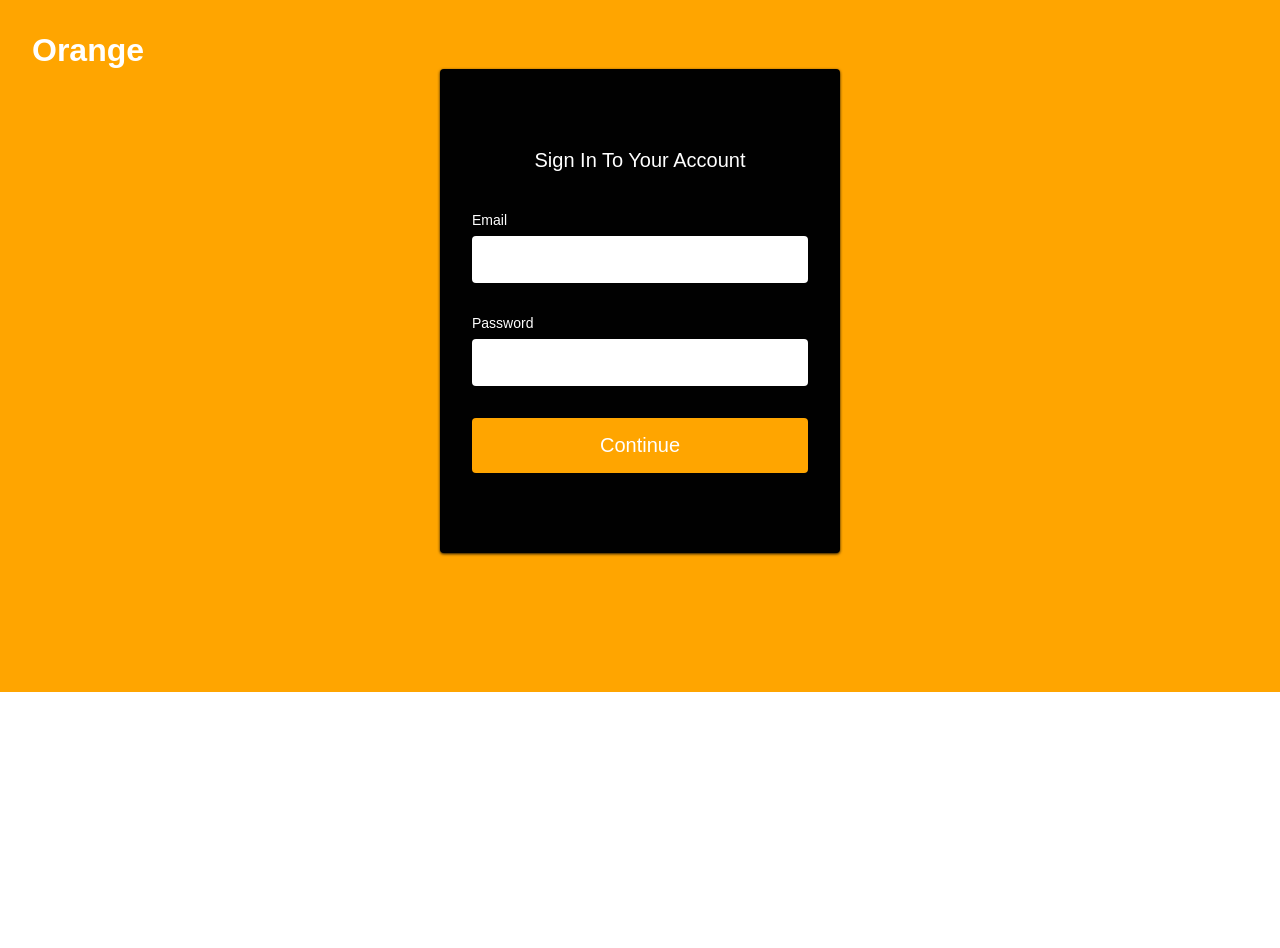
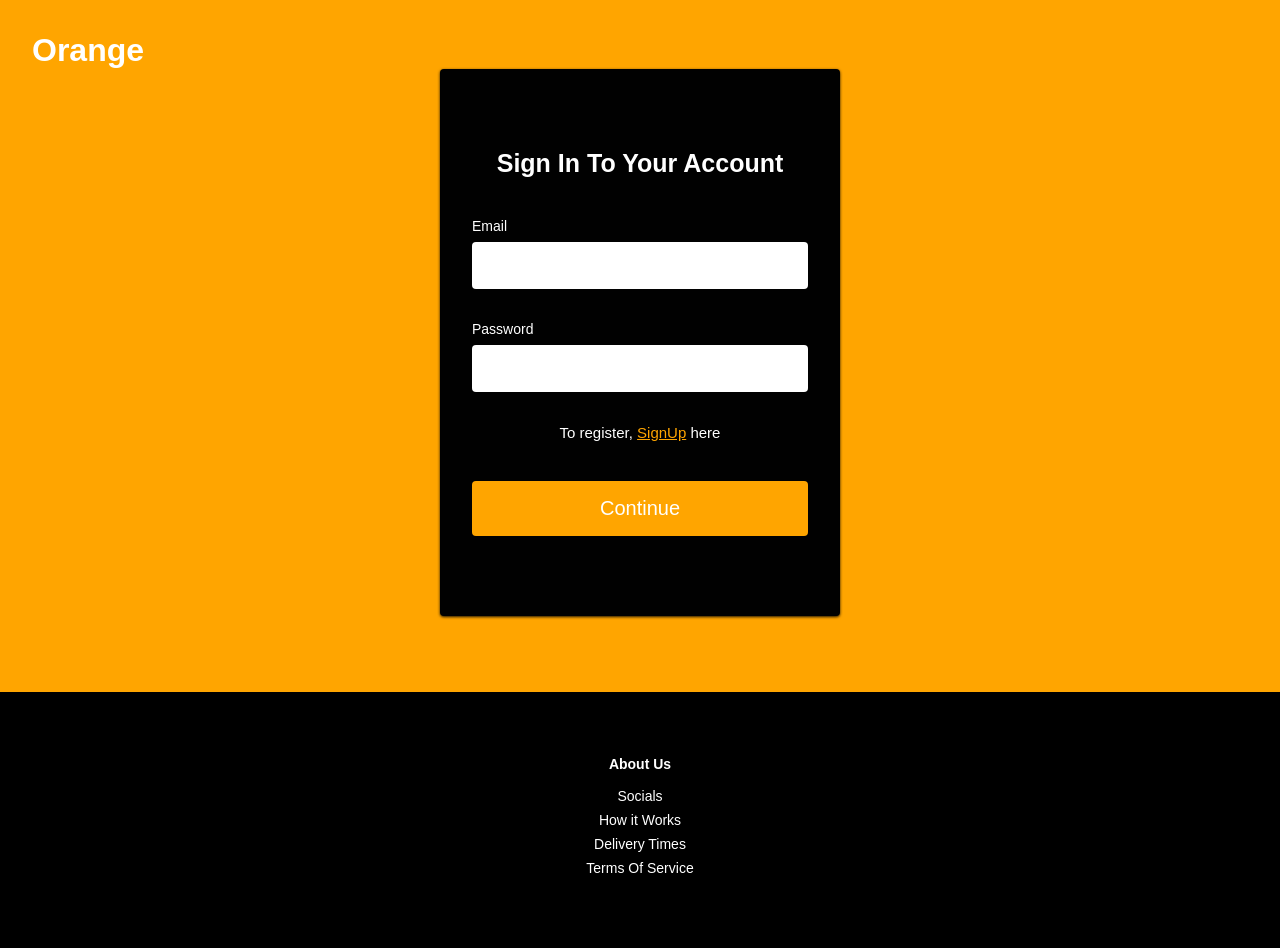
Before and after one commit to huzaifazia17/E-commerce_store, a React (Create React App) app in the folder client/: page /signin in a window 1280 px wide. Shown: the top 948 px of the page. Before the commit the page ends 800 px from the top, so only its background shows below. Built offline with nearby package versions, Linux system fonts and the light colour scheme; a web font is replaced by a local one.

Commit message:
signin edit

```diff
--- a/client/package.json
+++ b/client/package.json
@@ -3,6 +3,7 @@
   "version": "0.1.0",
   "private": true,
   "dependencies": {
+    "@fortawesome/fontawesome-free": "^6.1.1",
     "@testing-library/jest-dom": "^5.16.2",
     "@testing-library/react": "^12.1.2",
     "@testing-library/user-event": "^13.5.0",
--- a/client/src/App.js
+++ b/client/src/App.js
@@ -16,7 +16,6 @@ function App() {
         <Route path="/" component={Home} exact element={<Home />}/>
         <Route path="/signin" component={SignInPage} exact element={<SignInPage />} />
         <Route path="/signup" component={SignUpPage} exact element={<SignUpPage />}/>
-
       </Routes>
     </Router>
   );
--- a/client/src/Components/Footer/Footer.js
+++ b/client/src/Components/Footer/Footer.js
@@ -18,10 +18,10 @@ const Footer = () => {
 
                         <FooterLinkTitle>About Us</FooterLinkTitle>
 
-                        <FooterLink to="/signin">Socials</FooterLink>
-                        <FooterLink to="/signin">How it Works</FooterLink>
-                        <FooterLink to="/signin">Delivery Times</FooterLink>
-                        <FooterLink to="/signin">Terms Of Service</FooterLink>
+                        <FooterLink to="/">Socials</FooterLink>
+                        <FooterLink to="/">How it Works</FooterLink>
+                        <FooterLink to="/">Delivery Times</FooterLink>
+                        <FooterLink to="/">Terms Of Service</FooterLink>
 
                     </FooterLinkItems>
                 </FooterLinksWrapper>
--- a/client/src/Components/Footer/FooterElements.js
+++ b/client/src/Components/Footer/FooterElements.js
@@ -65,7 +65,7 @@ export const FooterLink = styled(Link)`
 
     &:hover
     {
-        color: #01bf71;
+        color: #FFA500;
         transition:0.3s ease-out
     }
 `
--- a/client/src/Components/NavBar/NavBar.js
+++ b/client/src/Components/NavBar/NavBar.js
@@ -1,6 +1,6 @@
 import React, {useEffect, useState} from 'react'
 import {Link} from "react-router-dom";
-import {FaBars, FaShoppingCart} from 'react-icons/fa'
+import {FaBars, FaExclamationTriangle, FaShoppingCart} from 'react-icons/fa'
 import { IconContext } from 'react-icons/lib'
 import {animateScroll as scroll} from 'react-scroll'
 import {Nav, NavBarContainer,NavLogo, MobileIcon, NavMenu, NavItem, NavLinks, NavBtn, NavBtnLink} from './NavBarElements'
@@ -55,15 +55,10 @@ const NavBar = ({toggle}) => {
                             <Link to = {"signin"} style={{ textDecoration: 'none' , color: '#fff'}}>Sign In</Link>
                         </NavLinks>
                     </NavItem>
-                    <NavItem>
-                        <NavLinks to = "signup" smooth={true} duration={500} spy={true} exact='true' offset={-79}>
-                            <Link to = {"signup"} style={{ textDecoration: 'none' , color: '#fff'}}>Sign Up</Link>
-                        </NavLinks>
-                    </NavItem>
                 </NavMenu>
 
                 <NavBtn>
-                    <NavBtnLink to="/signup"><FaShoppingCart color='#010606'/></NavBtnLink>
+                    <NavBtnLink to=""><FaShoppingCart color='#010606'/></NavBtnLink>
                 </NavBtn>
 
             </NavBarContainer>
--- a/client/src/Components/SignIn/SignInPage.js
+++ b/client/src/Components/SignIn/SignInPage.js
@@ -1,5 +1,8 @@
 import React from 'react'
-import { Container, FormWrap, Icon, Form, FormButton, FormContent, FormH1, FormInput, FormLabel } from './SignInPageElements'
+//import Link from 'react-scroll/modules/components/Link'
+import Footer from '../Footer/Footer'
+import {Link} from "react-router-dom";
+import { Container, FormWrap, Icon, Form, FormButton, FormContent, FormH1, FormH3, FormInput, FormLabel } from './SignInPageElements'
 
 const SignInPage = () => {
   return (
@@ -16,11 +19,14 @@ const SignInPage = () => {
                         <FormInput type='email' required/>
                         <FormLabel htmlFor='for'>Password</FormLabel>
                         <FormInput type='password' required />
+                        <FormH3>To register, <Link to = "/signup" style={{color: '#FFA500'}}>SignUp</Link> here</FormH3>
                         <FormButton type='submit'>Continue</FormButton>
                     </Form>
                 </FormContent>
             </FormWrap>
         </Container>
+
+        <Footer />
     </>
   )
 }
--- a/client/src/Components/SignIn/SignInPageElements.js
+++ b/client/src/Components/SignIn/SignInPageElements.js
@@ -73,7 +73,14 @@ export const Form = styled.form`
 export const FormH1 = styled.h1`
     margin-bottom: 40px;
     color: #fff;
-    font-size: 20px;
+    font-size: 25px;
+    font-weight: bold;
+    text-align: center;
+`
+export const FormH3 = styled.h1`
+    margin-bottom: 40px;
+    color: #fff;
+    font-size: 15px;
     font-weight: 400;
     text-align: center;
 `
--- a/client/src/Components/SignUp/SignUpPage.js
+++ b/client/src/Components/SignUp/SignUpPage.js
@@ -1,5 +1,6 @@
 import React from 'react'
 //import { Formik, Form, Field, ErrorMessage } from "formik";
+import Footer from '../Footer/Footer'
 import { Container, FormWrap, Icon, Form, FormButton, FormContent, FormH1, FormInput, FormLabel } from './SignUpPageElements'
 
 const SignUpPage = () => {
@@ -23,6 +24,7 @@ const SignUpPage = () => {
           </FormContent>
         </FormWrap>
       </Container>
+      <Footer />
     </>
   )
 
```
Also changed, not shown: 1 other file (tests, documents, lock files or other folders).
